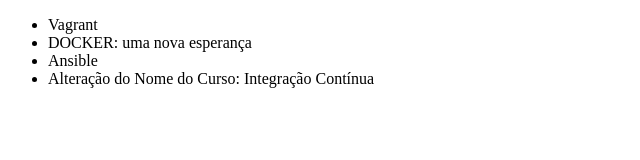
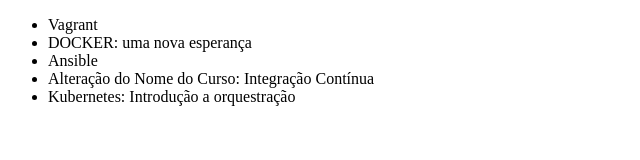
Before and after one commit to sergiomarcio2001/alura-git, a plain HTML site: page index.html in a window 1280 px wide. Shown: the whole page, without its empty margins (0-640 px from the left). Drawn offline with Linux system fonts and the light colour scheme.

Commit message:
incluindo o Kubernetes na lista de cursos

```diff
--- a/index.html
+++ b/index.html
@@ -10,6 +10,7 @@
         <li>DOCKER: uma nova esperança</li>
         <li>Ansible</li>
         <li>Alteração do Nome do Curso: Integração Contínua</li>
+        <li>Kubernetes: Introdução a orquestração</li>
     </ul>
 </body>
 </html>
```
